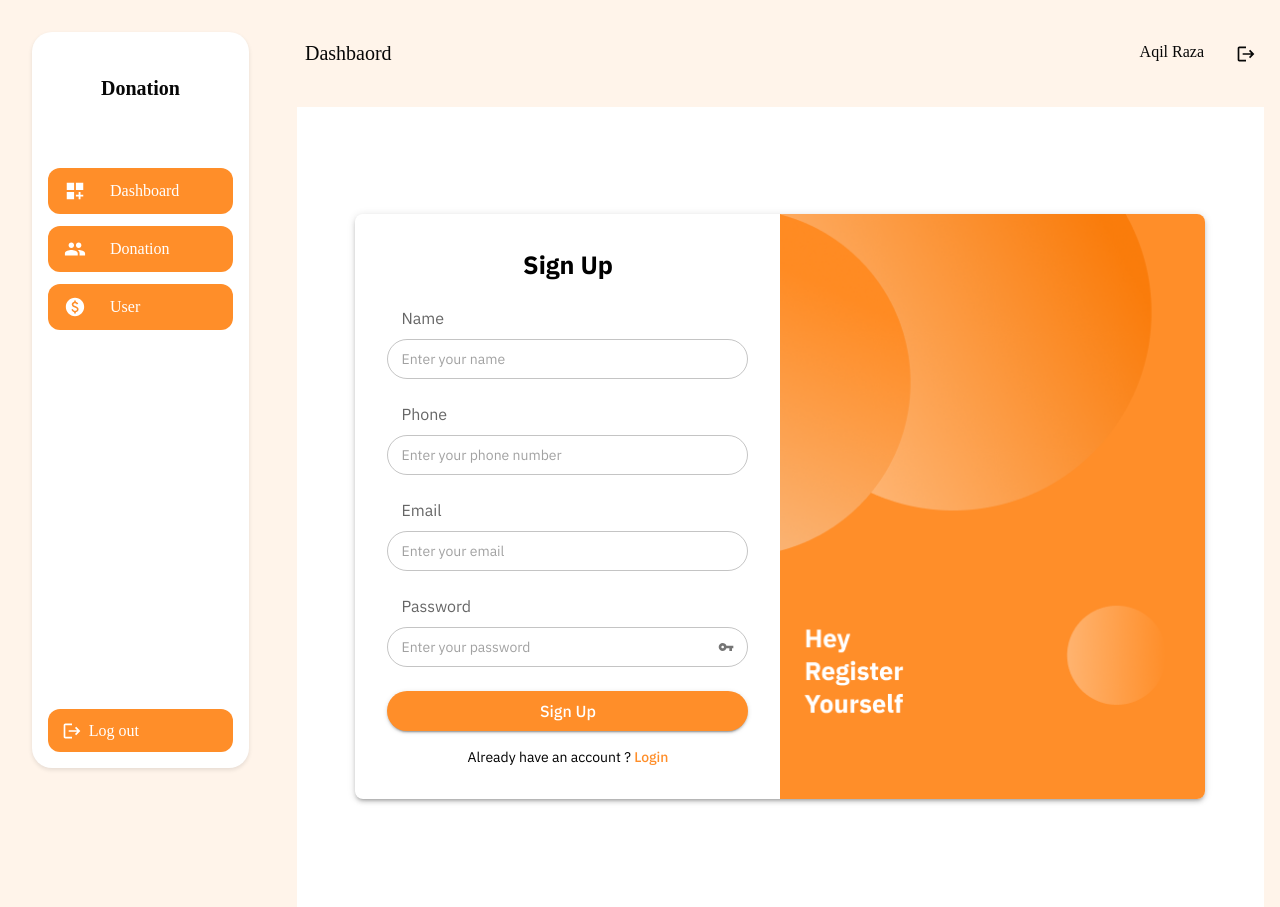
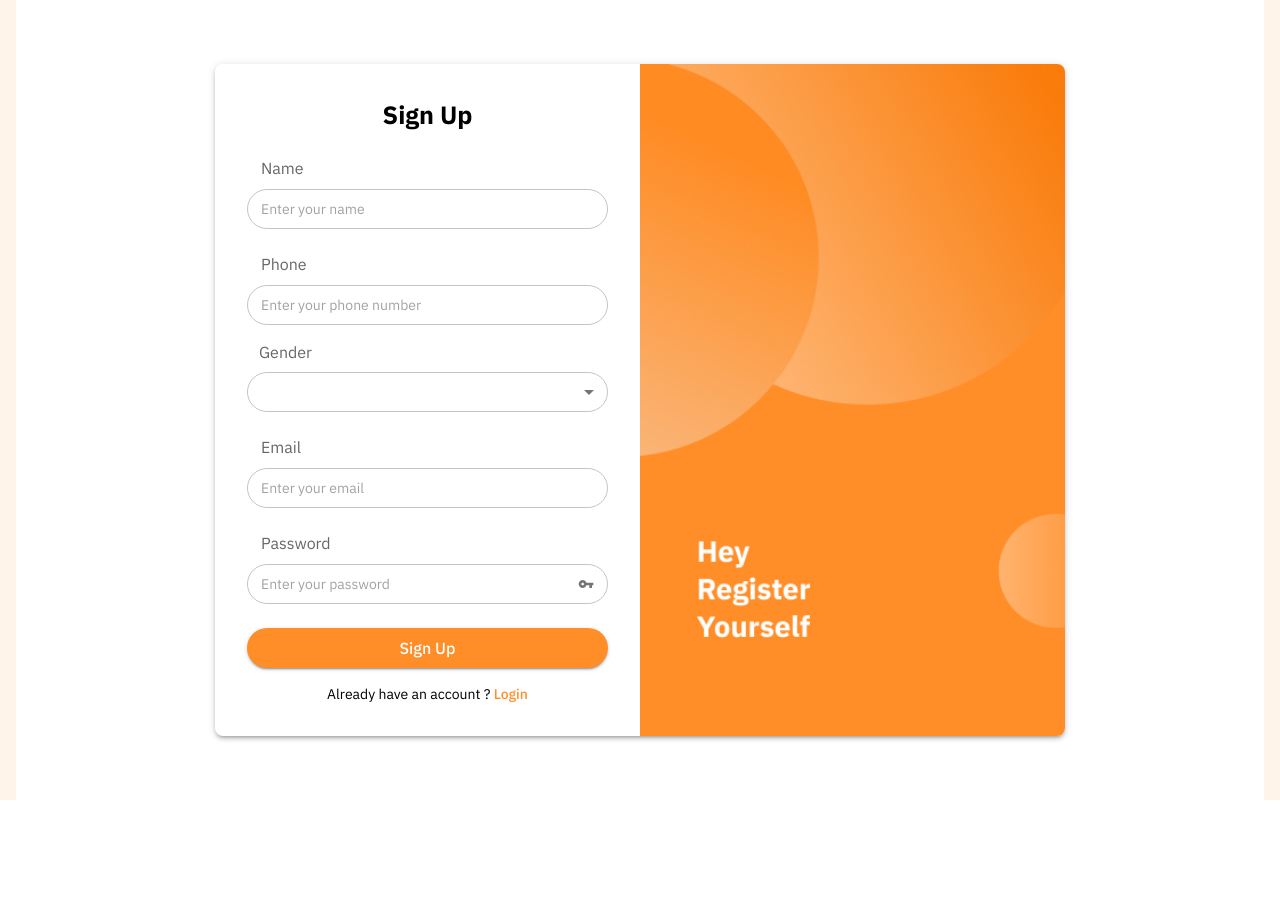
Before and after one commit to aqilraza1995/donation-next-web, a Next.js app: page /sign-up in a window 1280 px wide. After the commit the page ends 800 px from the top, so only its background shows below. Built offline with nearby package versions, Linux system fonts and the light colour scheme.

Commit message:
Add gender in sign-up from and fix authCard image issue

```diff
--- a/components/AuthContainerCard/index.jsx
+++ b/components/AuthContainerCard/index.jsx
@@ -8,7 +8,7 @@ import { Box, Grid, Typography, Skeleton } from "@mui/material";
 const AuthContainerCard = ({ title, children, imageUrl }) => {
   return (
     <Box sx={{ minHeight: '100vh', display: 'flex', color: "black", bgcolor: 'background.default', alignItems: 'center', justifyContent: 'center' }}>
-      <Grid container spacing={0} sx={{ maxWidth: 850, minHeight:"560px", width: '100%', borderRadius: 2, boxShadow: 3 }}>
+      <Grid container spacing={0} sx={{ maxWidth: 850, minHeight: "560px", width: '100%', borderRadius: 2, boxShadow: 3 }}>
         <Grid item size={{ xs: 12, md: 6 }} sx={{ p: 4, gap: 1, display: 'flex', flexDirection: 'column', justifyContent: 'center' }}>
           <Grid sx={{ display: "flex", justifyContent: "center" }}>
             <Typography sx={{ fontSize: "25px", fontWeight: "700" }}>
@@ -50,8 +50,10 @@ const AuthContainerCard = ({ title, children, imageUrl }) => {
                 src={imageUrl}
                 alt="Login Image"
                 fill
+                quality={100}
                 style={{
                   objectFit: "cover",
+                  objectPosition: "center left",
                   borderTopRightRadius: "8px",
                   borderBottomRightRadius: "8px",
                 }}
--- a/components/LayoutWrapper/index.jsx
+++ b/components/LayoutWrapper/index.jsx
@@ -9,7 +9,7 @@ import Sidebar from "../Sidebar";
 import { Box, Stack, Drawer, useTheme, useMediaQuery } from "@mui/material";
 import { Group, Paid, DashboardCustomize } from "@mui/icons-material";
 
-const authRoutes = ["/login", "/register"];
+const authRoutes = ["/login", "/sign-up", "/forgot-password", "/reset-password"];
 
 const route = [
   { name: "Dashboard", path: "/dashboard", icon: <DashboardCustomize sx={{ height: "22px", width: "22px", color:"#ffff" }} /> },
--- a/components/common/CustomSelect/index.js
+++ b/components/common/CustomSelect/index.js
@@ -1,14 +1,25 @@
-import { FormControl, InputLabel, MenuItem, Select } from "@mui/material";
+import { FormControl, InputLabel, MenuItem, Select, Box } from "@mui/material";
 
-const CustomSelect = ({ options, value, onChange, label, labelKey, valueKey, name, fullWidth, variant = "outlined", size = "small", }) => {
+const CustomSelect = ({outerLabel,  options, value, onChange, label, labelKey, valueKey, name, fullWidth, variant = "outlined", size = "small", }) => {
   return (
-    <FormControl fullWidth={fullWidth} variant={variant} size={size} sx={{ minWidth: 220 }}>
+    <Box sx={{mt:1}}>
+    {outerLabel && (
+            <Box sx={{ display: "flex", justifyContent: "space-between", px: 1.5, mb: 1 }}>
+              <InputLabel htmlFor={name}>{outerLabel}</InputLabel>
+            </Box>
+          )}
+    <FormControl fullWidth={fullWidth} variant={variant} size={size} sx={{ minWidth: 220, }}>
       <InputLabel id="demo-simple-select-label">{label}</InputLabel>
       <Select
         name={name}
         value={value}
         label={label}
         onChange={onChange}
+        sx={{
+          '& .MuiOutlinedInput-notchedOutline': {
+            borderRadius: size === 'small' ? '20px' : '30px',
+          },
+        }}
       >
         {options?.map((option) => (
           <MenuItem key={option[valueKey]} value={option[valueKey]}>
@@ -17,6 +28,7 @@ const CustomSelect = ({ options, value, onChange, label, labelKey, valueKey, nam
         ))}
       </Select>
     </FormControl>
+    </Box>
   );
 }
 
--- a/feature/signUp.jsx
+++ b/feature/signUp.jsx
@@ -8,18 +8,28 @@ import { Box, Typography, Link as MuiLink } from "@mui/material";
 import CustomInput from "@/components/common/CustomInput";
 import CustomButton from "@/components/common/CustomButton";
 import AuthCardContainer from "@/components/AuthContainerCard";
+import CustomSelect from "@/components/common/CustomSelect";
 
 const SignUpForm = () => {
+
+  const genderOptions = [
+    { label: "Male", value: "male" },
+    { label: " Female", value: "female" },
+    { label: "Other", value: "other" },
+  ];
+
   const formik = useFormik({
     initialValues: {
       name: "",
       phone: "",
+      gender: "",
       email: "",
       password: ""
     },
     validationSchema: yup.object({
       name: yup.string().min(2, "Name must be at least 2 characters").required("Name is required"),
       phone: yup.string().matches(/^[0-9]{10}$/, "Invalid phone number").required("Phone number is required"),
+      gender: yup.string().required("Gender is required"),
       email: yup.string().email("Invalid email address").required("Email is required"),
       password: yup.string().min(6, "Password must be at least 6 characters").required("Password is required")
     }),
@@ -49,6 +59,19 @@ const SignUpForm = () => {
         onChange={formik.handleChange}
         value={formik.values.phone}
         helperText={formik?.touched?.phone && formik?.errors?.phone ? formik?.errors?.phone : ""}
+      />
+      {console.log("genderOptions :", genderOptions)}
+      <CustomSelect
+        name="gender"
+        outerLabel="Gender"
+        size="small"
+        labelKey="label"
+        valueKey="value"
+        fullWidth
+        options={genderOptions}
+        onChange={formik.handleChange}
+        value={formik.values.gender}
+        helperText={formik?.touched?.gender && formik?.errors?.gender ? formik?.errors?.gender : ""}
       />
       <CustomInput
         name="email"
```
Also changed, not shown: feature/dashboard.jsx (+4 -4 lines).
